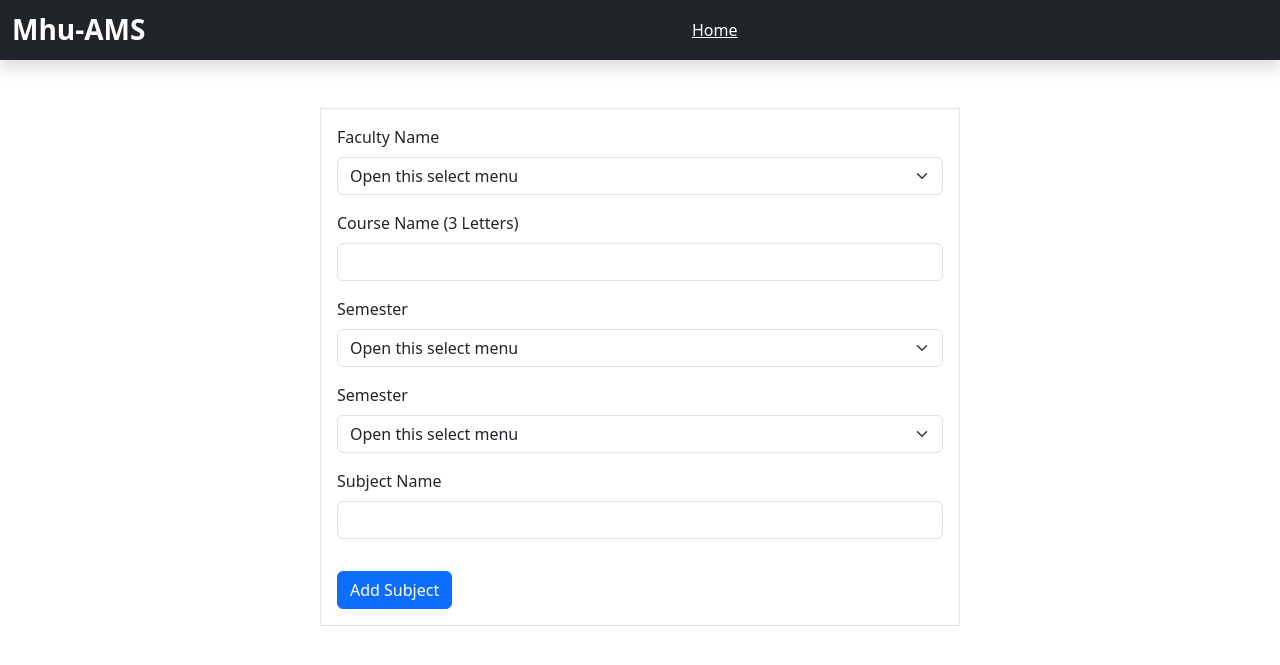
After one commit to sumitsaini78/AMS-MHU, a PHP site: page /admin/add_subjects.php in a window 1280 px wide. The commit adds this page. Shown: the top 665 px of the page. Run offline with PHP 8.4, Linux system fonts and the light colour scheme; data that the repository does not hold is empty.

Commit message:
fixed somedatabase structures

```diff
--- /dev/null
+++ b/admin/add_subjects.php
@@ -0,0 +1,140 @@
+<?php
+include "../db_connect.php";
+if (isset($_POST['insert_subject'])) {
+    $course_name = $_POST['course_name'];
+    $subject_name = $_POST['subject_name'];
+    $dept_name = $_POST['dept_name'];
+    $semester = $_POST['semester'];
+    $year = $_POST['year'];
+
+
+    $query = "insert into `courses` (course_name,subject_name,dept_name,semester,year) VALUES('$course_name','$subject_name','$dept_name','$semester','$year')";
+    if (mysqli_query($conn, $query)) {
+        echo "<script>alert('" . addslashes($dept_name) . " : " . addslashes($course_name) . " : " . addslashes($subject_name) . " ,Added Successfully');</script>";
+    }
+}
+?>
+<!doctype html>
+<html lang="en" data-bs-theme="light">
+
+<head>
+    <title>Title</title>
+    <!-- Required meta tags -->
+    <meta charset="utf-8" />
+    <meta name="viewport" content="width=device-width, initial-scale=1" />
+
+    <!-- Bootstrap CSS v5.3.8 -->
+    <link href="https://cdn.jsdelivr.net/npm/bootstrap@5.3.8/dist/css/bootstrap.min.css" rel="stylesheet"
+        integrity="sha384-sRIl4kxILFvY47J16cr9ZwB07vP4J8+LH7qKQnuqkuIAvNWLzeN8tE5YBujZqJLB" crossorigin="anonymous" />
+</head>
+
+<body>
+    <header>
+        <nav class="navbar navbar-dark bg-dark shadow">
+            <div class="container-fluid">
+                <span class="navbar-brand mb-0 h1 fs-3 fw-bold">Mhu-AMS</span>
+                <a href="index.php" class="text-white">Home</a>
+                <div class="right"><a href=""></a></div>
+            </div>
+        </nav>
+    </header>
+
+    <main>
+        <div class="container w-50 my-5 border p-3">
+            <!-- 1. Added 'needs-validation' and 'novalidate' to the form -->
+            <form method="post" class="needs-validation" novalidate>
+
+                <!-- Faculty Name (Department) Selection -->
+                <div class="mb-3">
+                    <label for="Dept_name" class="form-label">Faculty Name</label>
+                    <select class="form-select" name="dept_name" id="Dept_name" required>
+                        <option selected disabled value="">Open this select menu</option>
+                        <?php
+                        $query = "SELECT dep_name FROM `departments`";
+                        $result = mysqli_query($conn, $query);
+                        while ($row = mysqli_fetch_assoc($result)) {
+                            $val = $row['dep_name'];
+                            echo "<option value='" . htmlspecialchars($val) . "'>" . htmlspecialchars($val) . "</option>";
+                        }
+                        ?>
+                    </select>
+                    <div class="invalid-feedback">Please select a faculty.</div>
+                </div>
+
+                <!-- Course Name Input -->
+                <div class="mb-3">
+                    <label for="course_name" class="form-label">Course Name (3 Letters)</label>
+                    <!-- 2. Moved validation attributes here into the input field -->
+                    <input type="text" class="form-control" name="course_name" id="course_name" minlength="3"
+                        maxlength="3" pattern="[A-Za-z]{3}" required>
+                    <div class="invalid-feedback">Please enter exactly 3 letters (A-Z or a-z).</div>
+                </div>
+                <div class="mb-3">
+                    <label for="year" class="form-label">Semester</label>
+                    <!-- 2. Moved validation attributes here into the input field -->
+                    <select class="form-select" aria-label="Default select example" name="year">
+                        <option selected>Open this select menu</option>
+                        <option value="1">1st</option>
+                        <option value="2">2nd</option>
+                        <option value="3">3rd</option>
+                        <option value="4">4th</option>
+                        <option value="5">5th</option>
+                    </select>
+                    <div class="invalid-feedback">Please enter exactly 3 letters (A-Z or a-z).</div>
+                </div>
+                <div class="mb-3">
+                    <label for="semester" class="form-label">Semester</label>
+                    <!-- 2. Moved validation attributes here into the input field -->
+                    <select class="form-select" aria-label="Default select example" name="semester">
+                        <option selected>Open this select menu</option>
+                        <option value="1">1st</option>
+                        <option value="2">2nd</option>
+                        <option value="3">3rd</option>
+                        <option value="4">4th</option>
+                        <option value="5">5th</option>
+                        <option value="6">6th</option>
+                        <option value="7">7th</option>
+                        <option value="8">8th</option>
+                        <option value="9">9th</option>
+                        <option value="10">10th</option>
+                    </select>
+                    <div class="invalid-feedback">Please enter exactly 3 letters (A-Z or a-z).</div>
+                </div>
+
+                <!-- Subject Name Input -->
+                <div class="mb-3">
+                    <label for="subject_name" class="form-label">Subject Name</label>
+                    <input type="text" class="form-control" name="subject_name" id="subject_name" required>
+                    <div class="invalid-feedback">Please enter a subject name.</div>
+                </div>
+
+                <!-- Submit Button -->
+                <input type="submit" class="btn btn-primary mt-3" name="insert_subject" value="Add Subject">
+            </form>
+        </div>
+    </main>
+
+    <!-- Bootstrap JS Bundle -->
+    <script src="https://cdn.jsdelivr.net/npm/bootstrap@5.3.8/dist/js/bootstrap.bundle.min.js"
+        integrity="sha384-FKyoEForCGlyvwx9Hj09JcYn3nv7wiPVlz7YYwJrWVcXK/BmnVDxM+D2scQbITxI"
+        crossorigin="anonymous"></script>
+
+    <!-- 3. Mandatory Bootstrap 5 form validation script -->
+    <script>
+        (() => {
+            'use strict'
+            const forms = document.querySelectorAll('.needs-validation')
+            Array.from(forms).forEach(form => {
+                form.addEventListener('submit', event => {
+                    if (!form.checkValidity()) {
+                        event.preventDefault()
+                        event.stopPropagation()
+                    }
+                    form.classList.add('was-validated')
+                }, false)
+            })
+        })()
+    </script>
+</body>
+
+</html>
--- a/admin/index.php
+++ b/admin/index.php
@@ -36,9 +36,8 @@ include "../db_connect.php";
                         <div class="col"><a href="All_Dept_Details.php"  class="btn btn-primary">All Departments</a></div>
                         <div class="col">
                         <div class="col"><a href="add_teacher.php"  class="btn btn-primary">Add Teachers</a></div>
-
                         </div>
-                        <div class="col"></div>
+                        <div class="col"><a href="add_subjects.php"  class="btn btn-primary">Add Subjects</a></div>
         </div>
 
     <script src="https://cdn.jsdelivr.net/npm/bootstrap@5.3.8/dist/js/bootstrap.bundle.min.js"
```
Also changed, not shown: admin/add_teacher.php (+27 -1 lines), dean/index.php (+46 -10 lines), dean/subject_Teacher_Allotment.php (added, +116 -0 lines), index.php (+24 -27 lines), teacher/attendence.php (+12 -3 lines), teacher/index.php (+7 -1 lines), teacher/insert_subject.php (+70 -0 lines), notes.txt (added).
